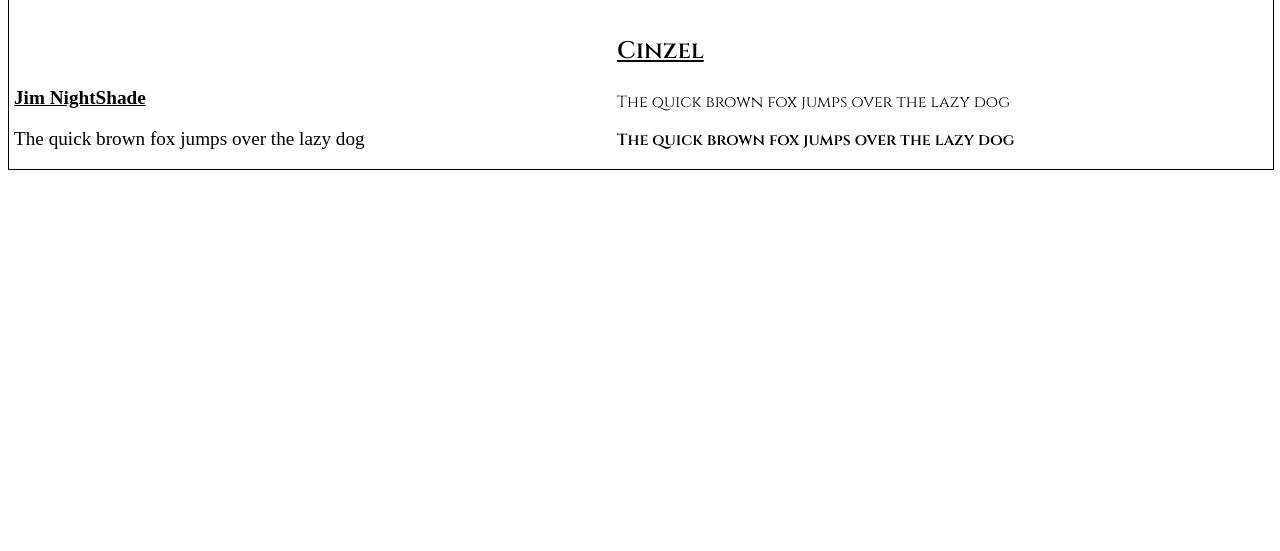
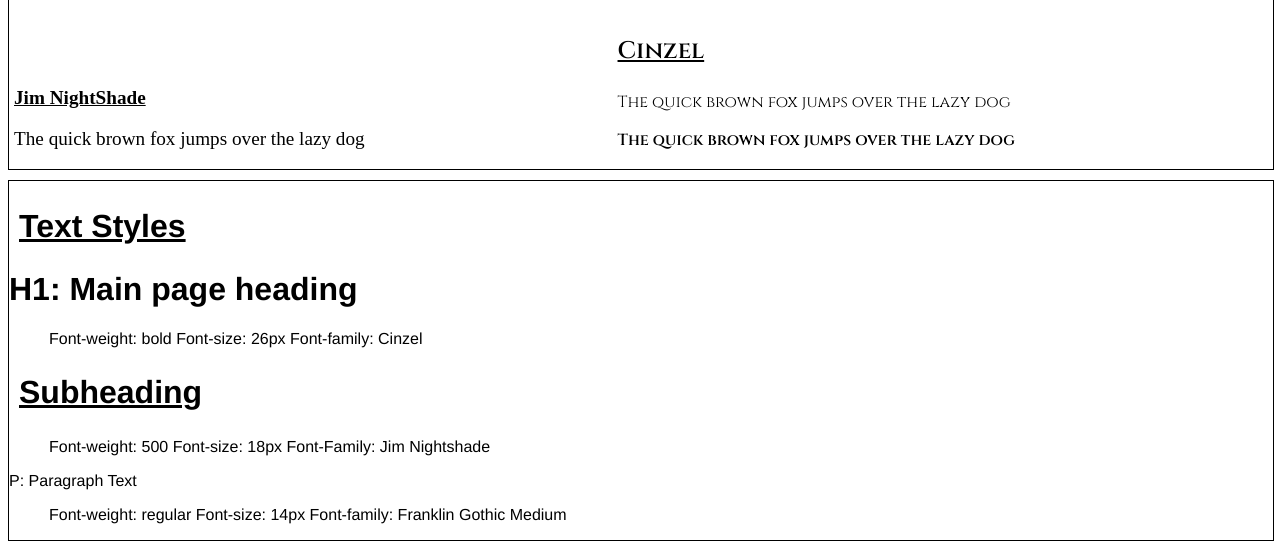
Before and after one commit to glittercoveredcoder/Website-Design-System, a plain HTML site: page index.html in a window 1280 px wide. Shown: the part 556-1107 px from the top of the page. Before the commit the page ends 800 px from the top, so only its background shows below. Drawn offline with Linux system fonts and the light colour scheme; a web font is replaced by a local one.

Commit message:
added text styles section, fixed usability of nav bar

```diff
--- a/index.html
+++ b/index.html
@@ -60,5 +60,32 @@
         <p class="font-example semi-bold cinzel">The quick brown fox jumps over the lazy dog</p>
       </div>
     </div>
+    <div class="text-styles container" id="text-styles">
+      <h2>Text Styles</h2>
+      <div class="text-panel">
+        <h1>H1: Main page heading</h1>
+        <ul>
+          <li>Font-weight: bold</li>
+          <li>Font-size: 26px</li>
+          <li>Font-family: Cinzel</li>
+        </ul>
+      </div>
+      <div class="text-panel">
+        <h2>Subheading</h2>
+        <ul>
+          <li>Font-weight: 500</li>
+          <li>Font-size: 18px</li>
+          <li>Font-Family: Jim Nightshade</li>
+        </ul>
+      </div>
+      <div class="text-panel">
+        <p>P: Paragraph Text</p>
+        <ul>
+          <li>Font-weight: regular</li>
+          <li>Font-size: 14px</li>
+          <li>Font-family: Franklin Gothic Medium</li>
+        </ul>
+      </div>
+    </div>
   </body>
 </html>
--- a/styles.css
+++ b/styles.css
@@ -1,6 +1,7 @@
 /* HEADER AND NAV BAR */
 h1 {
-
+  font-weight: bold;
+  font-size: 2em;
 }
 
 ul {
@@ -21,6 +22,10 @@ a:hover {
 }
 /* BODY */
 
+body {
+  font-family: 'Franklin Gothic Medium', 'Arial Narrow', Arial, sans-serif;
+}
+
 div {
   display: block;
 }
@@ -39,7 +44,7 @@ h2 {
   margin-inline-start: 0px;
   margin-inline-end: 0px;
   font-weight: bold;
-  color: darkgray;
+  color: black;
   text-decoration: underline;
   margin-left: 10px;
 }
```
